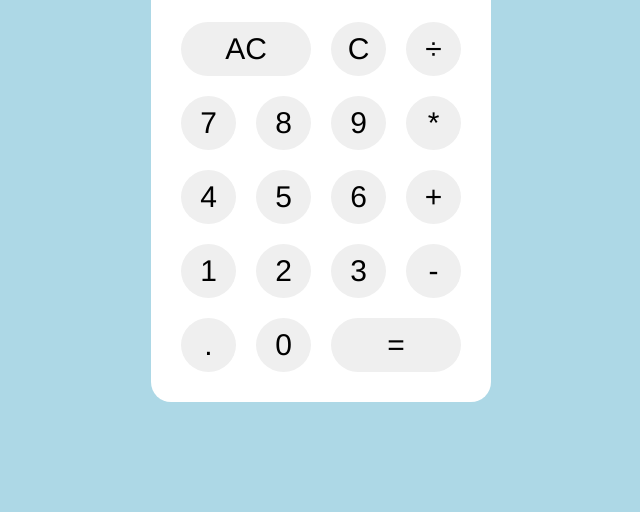
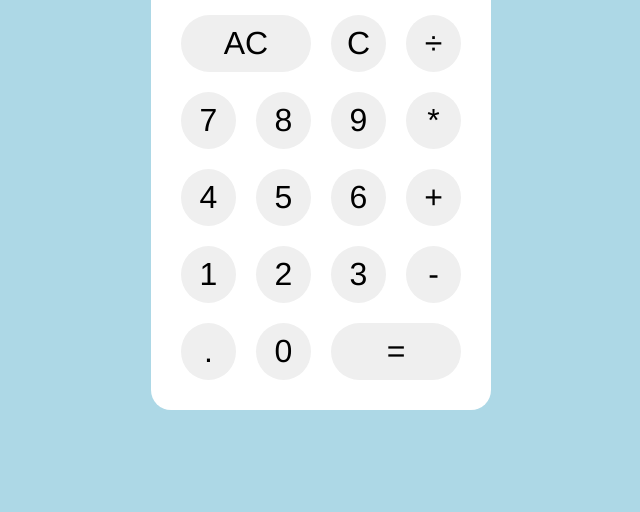
Before and after one commit to nauish/calculator, a plain HTML site: page index.html in a window 1280 px wide. Shown: the part 288-800 px from the top of the page, without its empty margins (319-959 px from the left). Drawn offline with Linux system fonts and the light colour scheme.

Commit message:
Adjust button size

```diff
--- a/style.css
+++ b/style.css
@@ -54,13 +54,14 @@ body {
 }
 
 button {
-  padding: 10px; /* Adjust padding as needed for your design */
-  margin: 10px; /* Adjust margin as needed for spacing */
-  font-size: 30px; /* Adjust font size as needed */
+  padding: 10px;
+  margin: 10px;
+  font-size: 2rem;
   border: none;
   width: auto;
   border-radius: 50%;
   font-family: "Franklin Gothic Medium", "Arial Narrow", Arial, sans-serif;
+  cursor: pointer;
 }
 
 button.two-fr {
```
